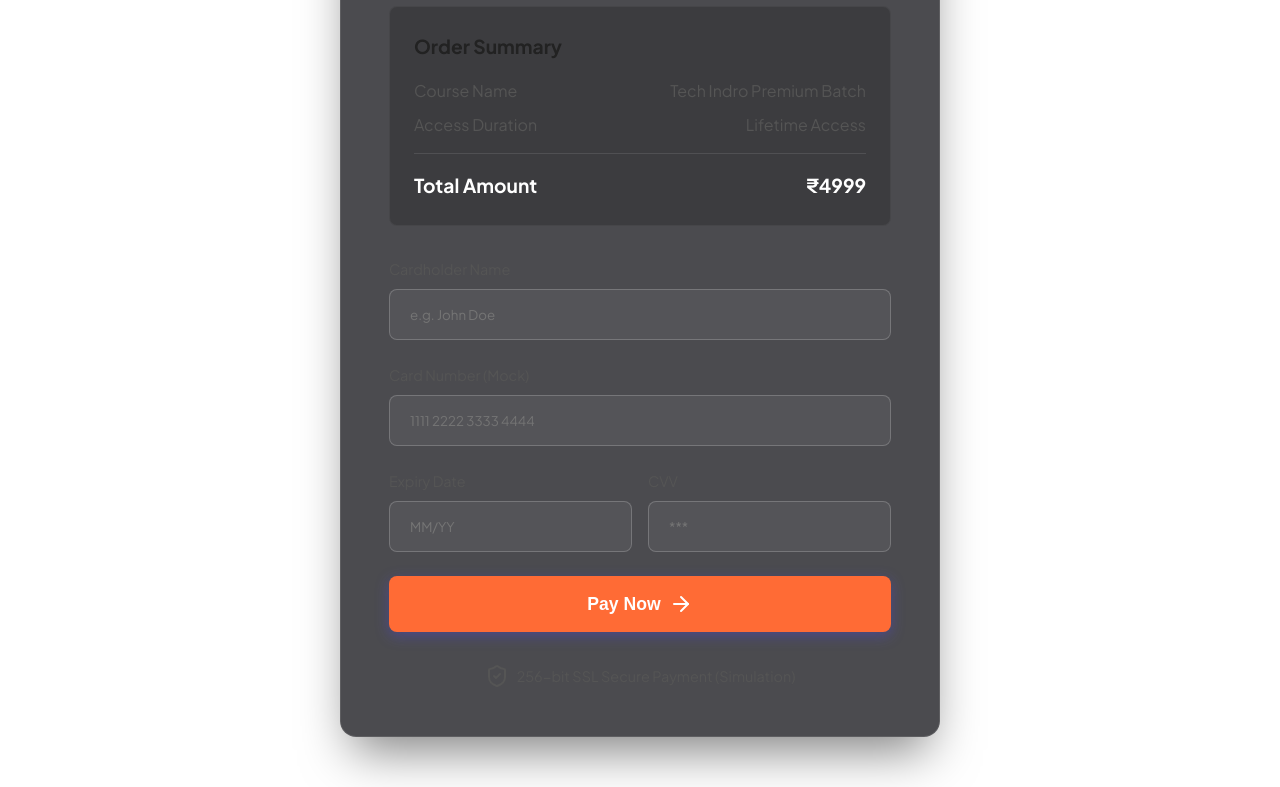
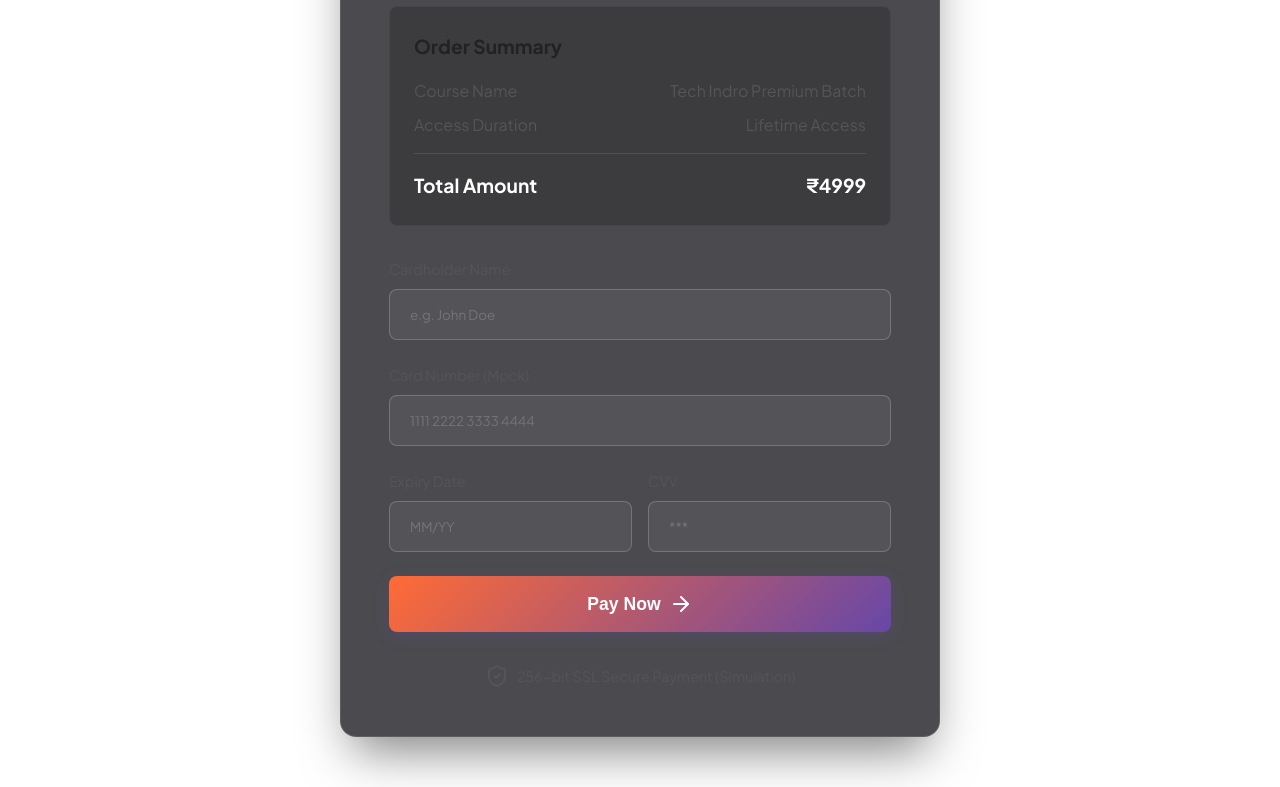
Before and after one commit to techindro/tech-indro-website, a website: page checkout.html in a window 1280 px wide. Shown: the part 205-992 px from the top of the page. Drawn offline with nearby package versions, Linux system fonts and the light colour scheme.

Commit message:
Add elegant UI enhancements (scrollbars, selection, button animations, card glow)

```diff
--- a/style.css
+++ b/style.css
@@ -41,6 +41,26 @@ body {
     -webkit-font-smoothing: antialiased;
 }
 
+/* --- Elegant Refinements --- */
+::selection {
+    background: var(--primary);
+    color: #ffffff;
+}
+
+::-webkit-scrollbar {
+    width: 8px;
+}
+::-webkit-scrollbar-track {
+    background: var(--bg);
+}
+::-webkit-scrollbar-thumb {
+    background: rgba(103, 71, 168, 0.3);
+    border-radius: 10px;
+}
+::-webkit-scrollbar-thumb:hover {
+    background: rgba(103, 71, 168, 0.6);
+}
+
 .container {
     max-width: 1280px;
     margin: 0 auto;
@@ -262,16 +282,18 @@ nav {
 }
 
 .btn-primary {
-    background: var(--primary);
-    color: white;
-    box-shadow: 0 4px 14px 0 rgb(79 70 229 / 39%);
+    background: linear-gradient(135deg, var(--primary), var(--secondary), var(--primary));
+    background-size: 200% 200%;
+    color: white;
+    box-shadow: 0 4px 14px 0 rgba(103, 71, 168, 0.25);
     border: 1px solid transparent;
+    transition: all 0.4s ease;
 }
 
 .btn-primary:hover {
-    background: var(--primary-hover);
-    transform: translateY(-2px);
-    box-shadow: 0 6px 20px rgba(79, 70, 229, 0.3);
+    background-position: 100% 0;
+    transform: translateY(-3px);
+    box-shadow: 0 8px 25px rgba(103, 71, 168, 0.45);
 }
 
 .btn-secondary {
@@ -513,7 +535,8 @@ nav {
 
 .course-card:hover {
     transform: translateY(-10px);
-    box-shadow: var(--shadow-xl);
+    box-shadow: var(--shadow-xl), 0 0 20px rgba(103, 71, 168, 0.15);
+    border-color: rgba(103, 71, 168, 0.3);
 }
 
 .course-thumbnail {
```
